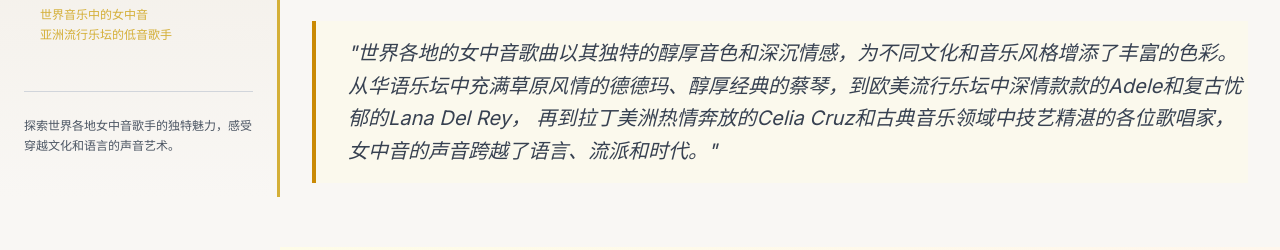
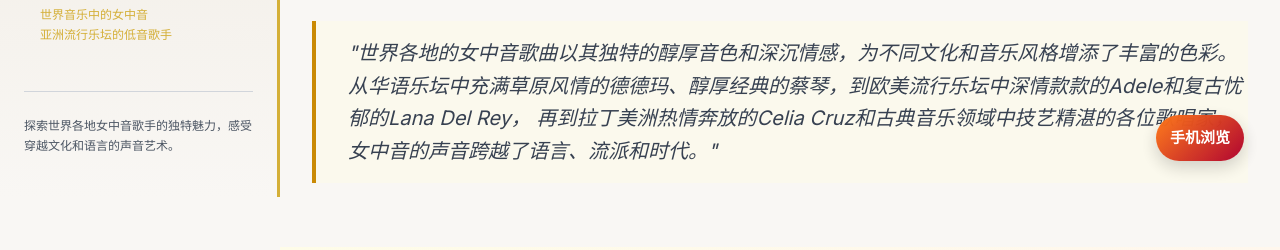
Before and after one commit to jiangxun/mezzo-soprano.github.io, a plain HTML site: page index.html in a window 1280 px wide. Shown: the part 603-853 px from the top of the page. Drawn offline with nearby package versions, Linux system fonts and the light colour scheme; a script that the page names is missing; a web font is replaced by a local one.

```diff
--- a/index.html
+++ b/index.html
@@ -209,12 +209,41 @@
         .hero-title, .hero-subtitle {
             word-wrap: break-word;
         }
+         /* 手机浏览按钮样式（可放到主样式表中） */
+  .mobile-view-btn {
+    position: fixed;
+    right: 20px;
+    bottom: 24px;
+    z-index: 9999;
+    display: inline-block;
+    background: linear-gradient(135deg,#ff7a18,#af002d);
+    color: #fff;
+    padding: 14px 18px;
+    font-size: 16px;
+    font-weight: 600;
+    border-radius: 28px;
+    box-shadow: 0 6px 18px rgba(0,0,0,0.18);
+    text-decoration: none;
+    transition: transform .12s ease, box-shadow .12s ease, opacity .12s ease;
+    opacity: 0.98;
+  }
+  .mobile-view-btn:active { transform: translateY(1px); }
+  /* 在大屏幕上也保持明显，但可隐藏在极大屏幕（可选） */
+  @media(min-width:1200px){
+    .mobile-view-btn { right: 36px; bottom: 36px; padding: 12px 16px; }
+  }
+  /* 可选： 在桌面上不遮挡若干 UI 时，显示一个小图标样式 */
+  @media(min-width:900px){
+    .mobile-view-btn { font-size:15px; padding:12px 14px; }
+  }
+
     </style>
   <base target="_blank">
 </head>
 
   <body>
     <!-- Fixed Table of Contents -->
+      <a href="H5.html" class="mobile-view-btn" title="在手机样式下打开页面">手机浏览</a>
     <nav class="toc-fixed">
       <div class="mb-8">
         <h2 class="serif text-xl font-bold text-gray-800 mb-4">目录导航</h2>
@@ -1743,4 +1772,5 @@
     </script>
 
 
+
 </body></html>
```
